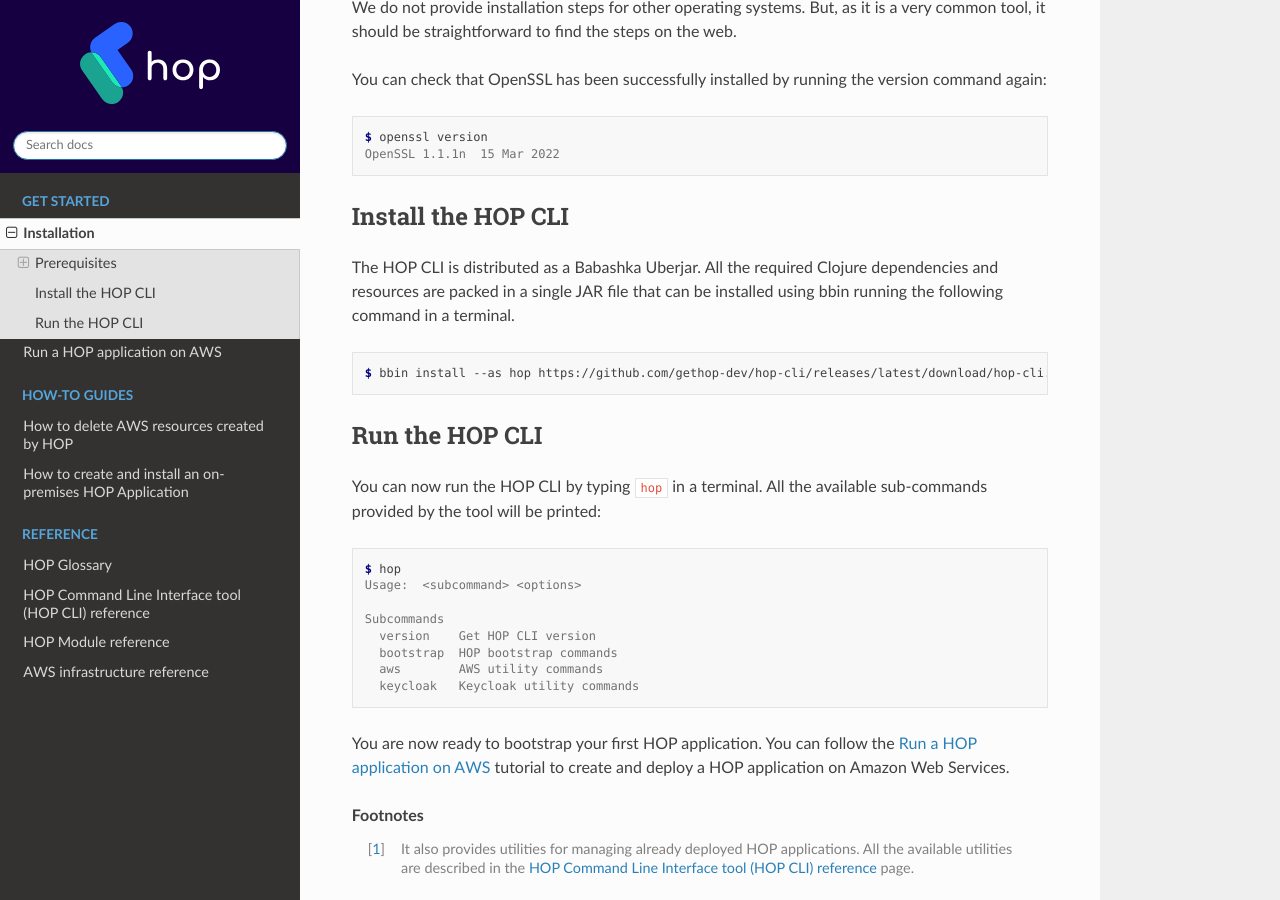
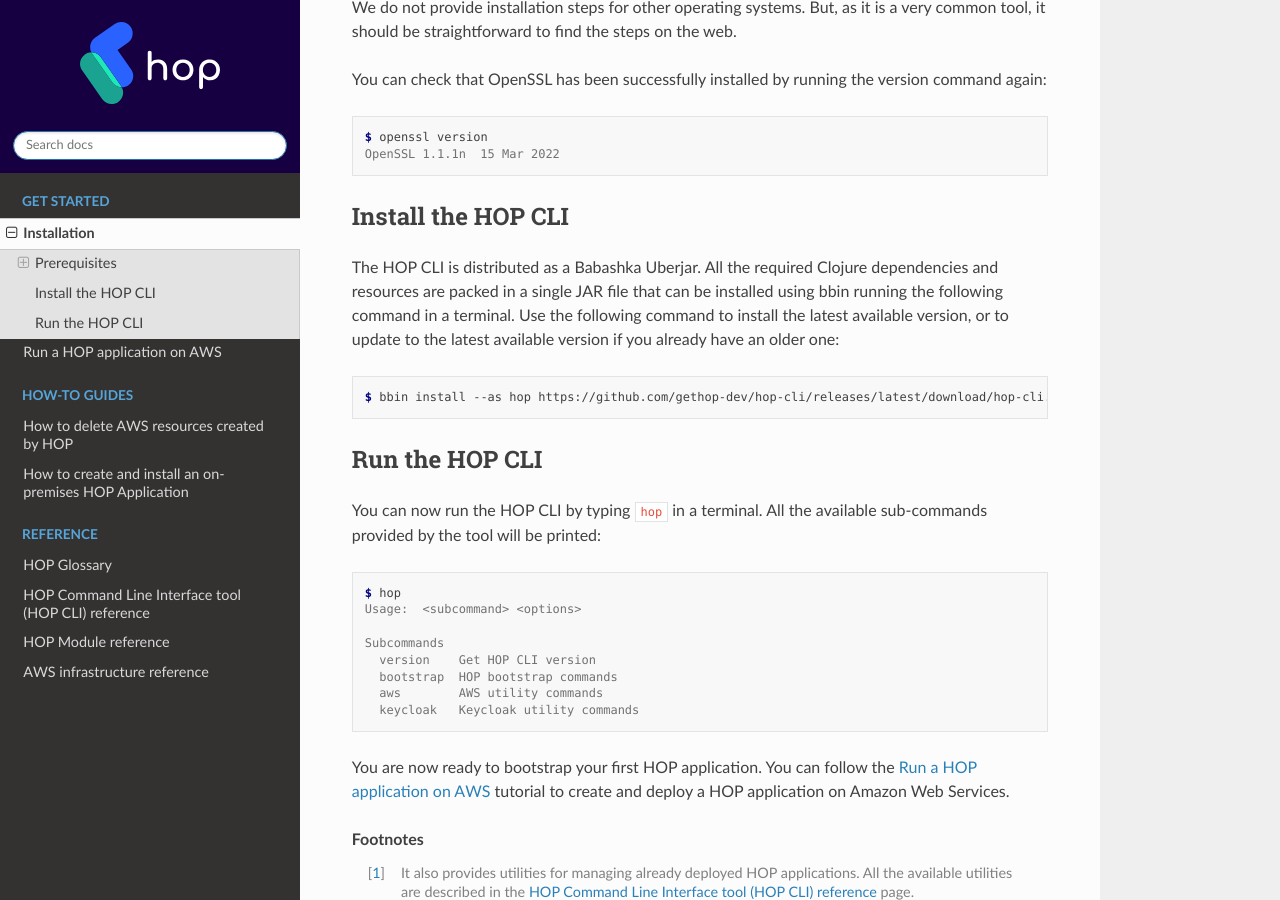
Before and after one commit to gethop-dev/hop-documentation, a Sphinx documentation site: the page built from docs/source/get-started/installation/main.rst, in a window 1280 px wide and 900 px high, scrolled down 1835 px. Built offline with Sphinx 7.4.7 and the Read the Docs theme 3.1.0, drawn with Linux system fonts in a browser that asks for light colours.

Commit message:
Rework HOP CLI installation documentation with bbin
Document that the suggested command will install the latest available
version of HOP CLI. And that the same command can be used to upgrade
to the latest available version as well.

```diff
--- a/docs/source/get-started/installation/main.rst
+++ b/docs/source/get-started/installation/main.rst
@@ -114,7 +114,9 @@
 The HOP CLI is distributed as a Babashka Uberjar. All the required
 Clojure dependencies and resources are packed in a single JAR file
 that can be installed using bbin running the following command in a
-terminal.
+terminal. Use the following command to install the latest available
+version, or to update to the latest available version if you already
+have an older one:
 
 .. code-block:: console
 
```
